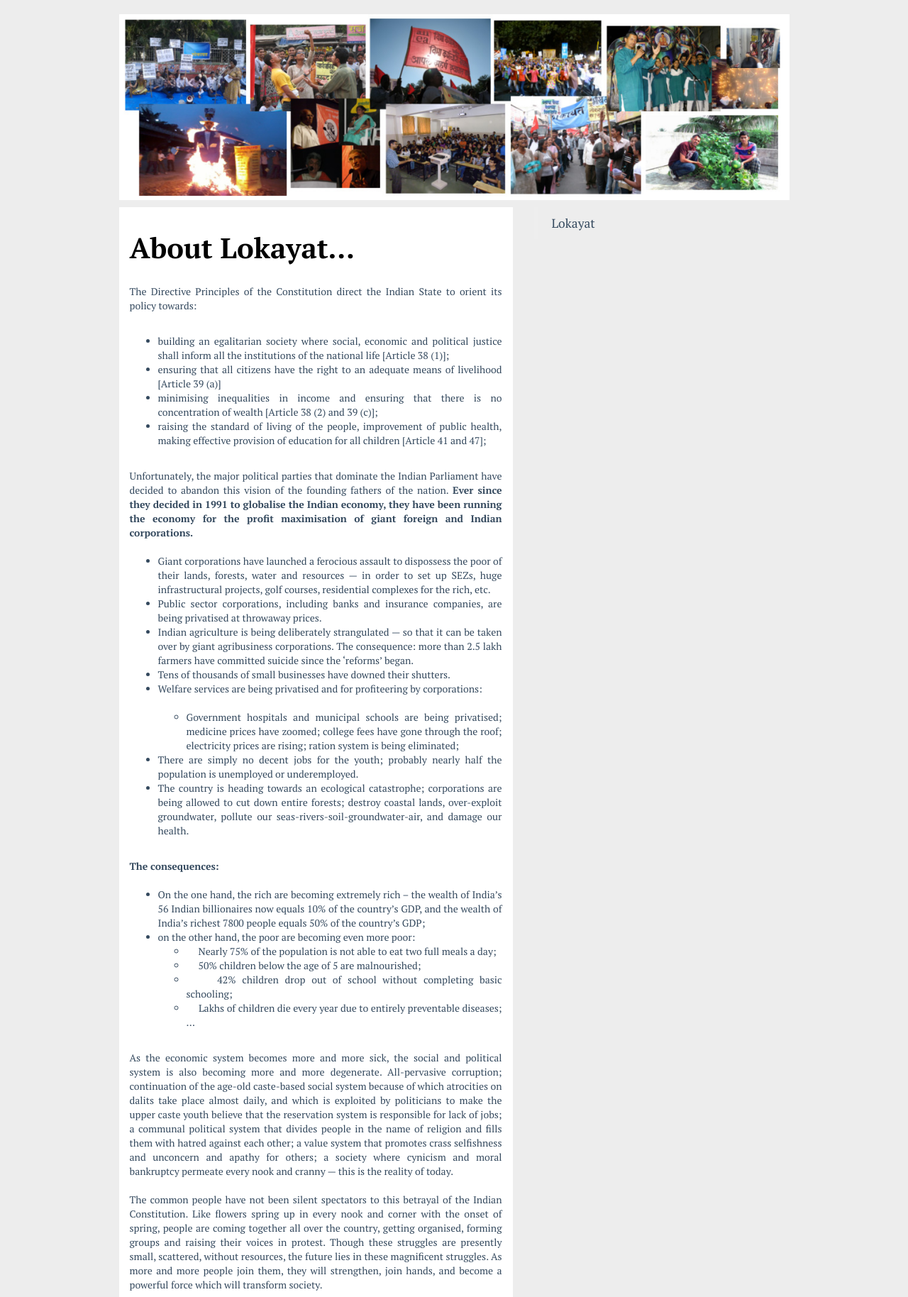
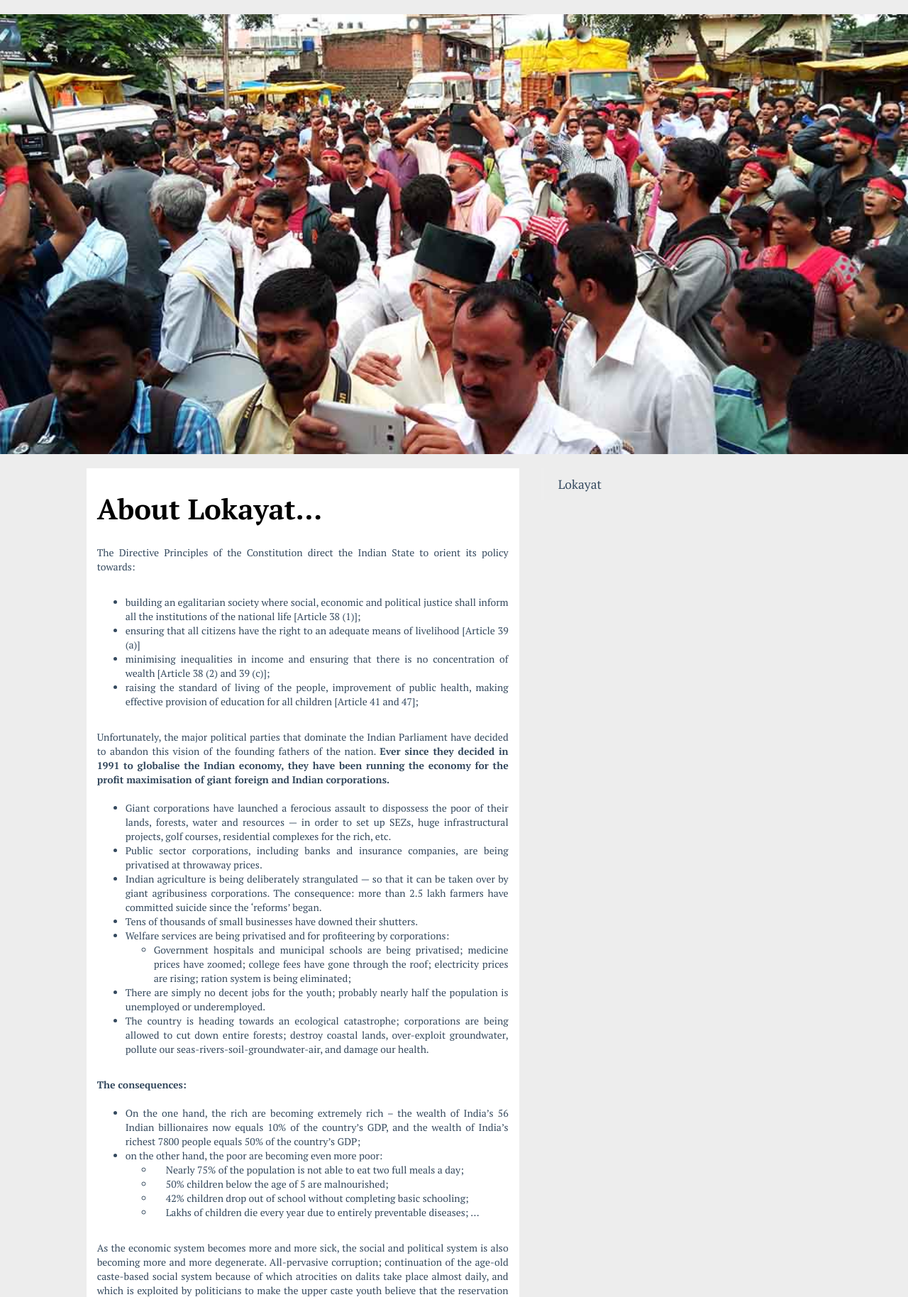
Before and after one commit to atulkhairnar/libre, a PHP site: page / in a window 1280 px wide. Shown: the part 92-1920 px from the top of the page at 71% size. Run offline with PHP 8.4, Linux system fonts and the light colour scheme; some libraries are stand-ins or nearby versions.

Commit message:
changed block image. changed grid structure

```diff
--- a/scripts/directives/home/home.html
+++ b/scripts/directives/home/home.html
@@ -1,9 +1,9 @@
 
-<div class="container ng-controller="mainController">
+<div class="container-fluid ng-controller="mainController">
     <div class="row">
-        <div class="col-md-10 col-md-offset-1">
-            <img src="img/lokayat_collage.jpg" class="img-responsive">
-        </div>
+
+            <img src="img/lsy.jpg" class="block-image">
+
     </div>
     <div class="row">
         <div class="col-md-6 col-md-offset-1 text-justify">
--- a/styles/main.css
+++ b/styles/main.css
@@ -1094,3 +1094,9 @@ ul.faq li > div h3 {
   background-color: #FFF;
   padding: 15px;
 }
+
+.block-image {
+  width: 100%;
+  display: block;
+  margin-bottom: 20px;
+}
```
Also changed, not shown: img/lsy.jpg (added).
